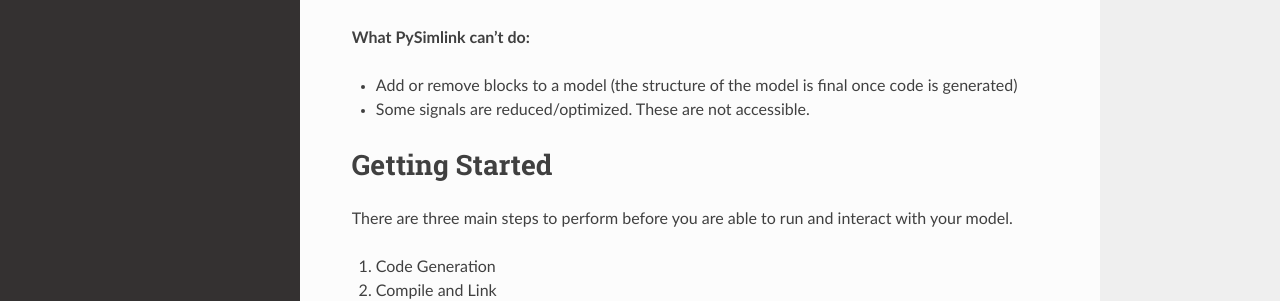
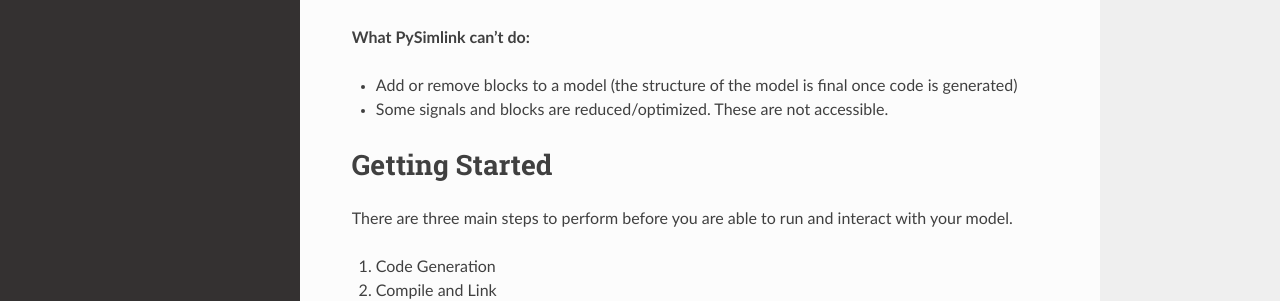
Before and after one commit to lharri73/PySimlink, a Sphinx documentation site: the page built from docs/index.rst, in a window 1280 px wide and 1271 px high. Shown: the part 499-800 px from the top of the window. Built offline with Sphinx 7.4.7 and the Read the Docs theme 2.0.0, drawn with Linux system fonts in a browser that asks for light colours.

Commit message:
trigger sphinx workflow

```diff
--- a/docs/index.rst
+++ b/docs/index.rst
@@ -31,7 +31,7 @@ a grt target.
 **What PySimlink can't do:**
 
 * Add or remove blocks to a model (the structure of the model is final once code is generated)
-* Some signals are reduced/optimized. These are not accessible.
+* Some signals and blocks are reduced/optimized. These are not accessible.
 
 Getting Started
 ================
```
